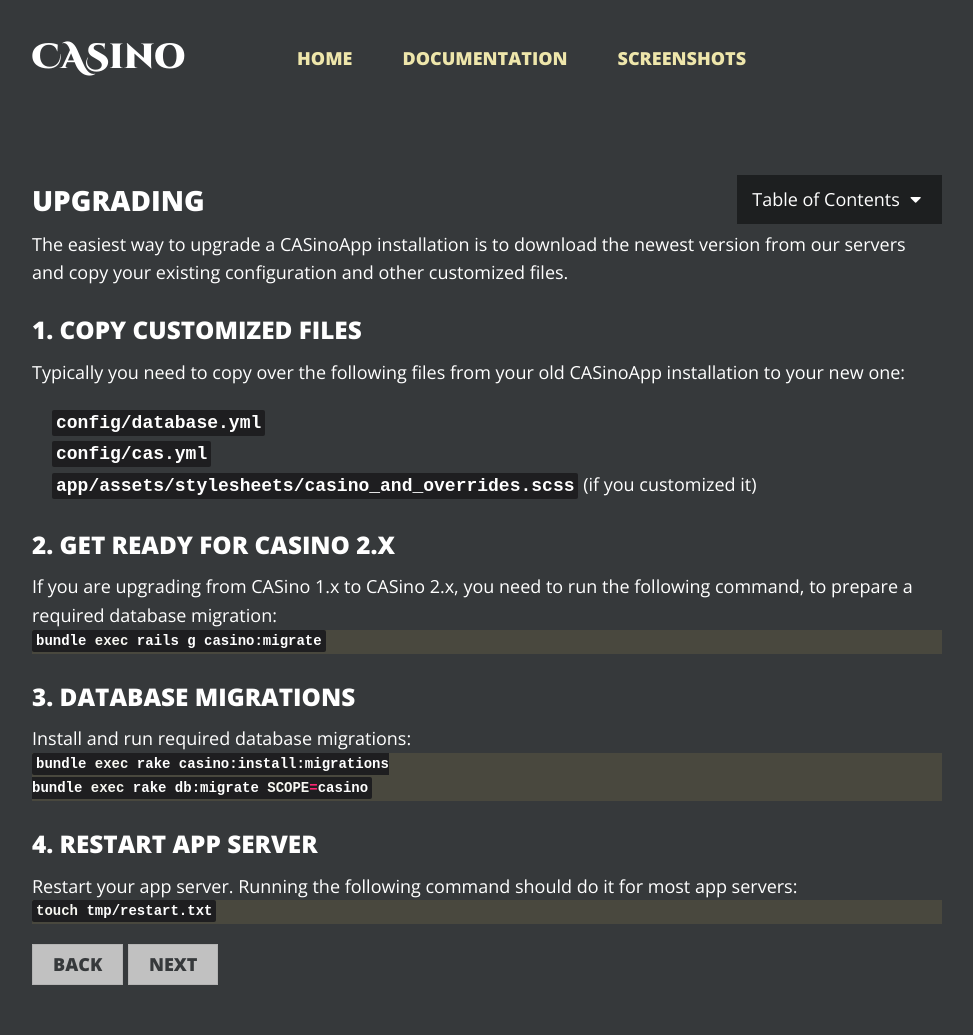
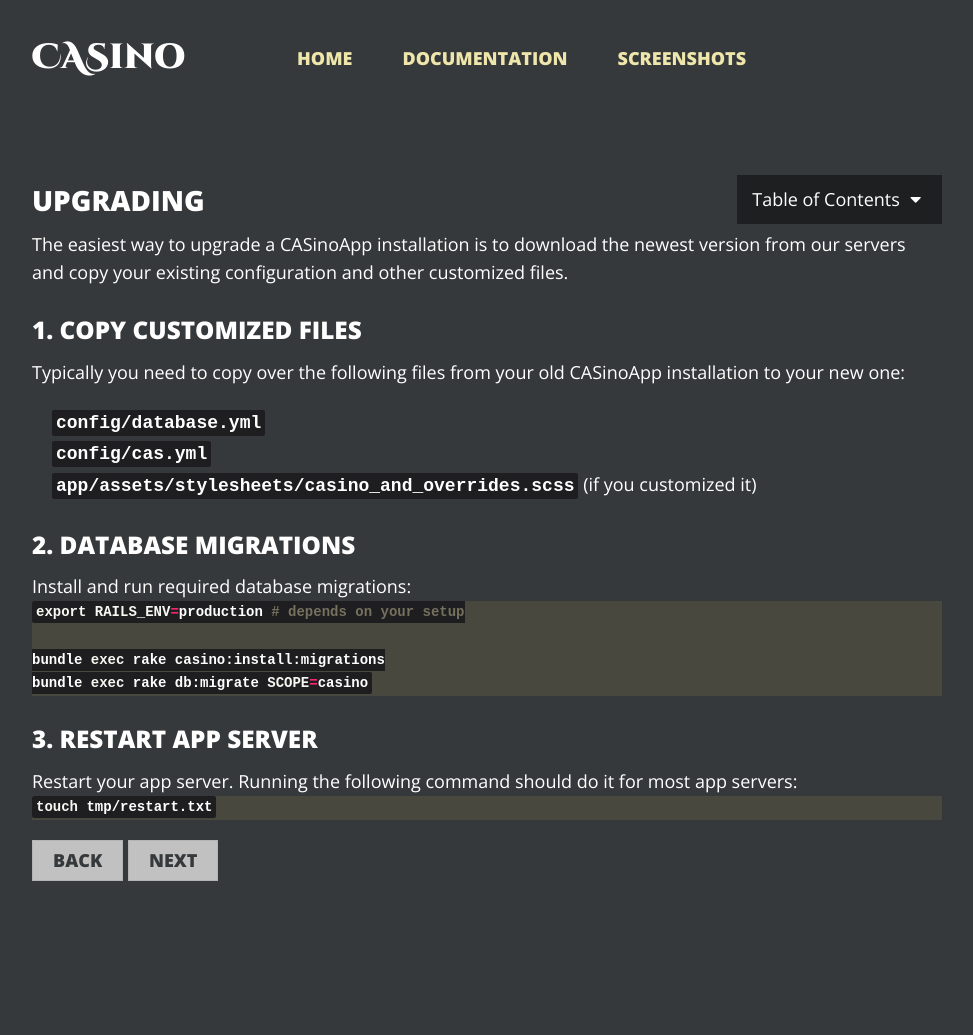
Before and after one commit to rbCAS/rbcas.github.com, a Jekyll site: the page built from docs/upgrading/index.md, in a window 1280 px wide. Shown: the whole page, without its empty margins (153-1126 px from the left). Built offline with Jekyll 4.4.1, drawn with Linux system fonts in a browser that asks for light colours; after the commit the page ends 931 px from its top, so only the background shows below that.

Commit message:
Remove deprecated step

```diff
--- a/docs/upgrading/index.md
+++ b/docs/upgrading/index.md
@@ -15,24 +15,18 @@
 * `config/cas.yml`
 * `app/assets/stylesheets/casino_and_overrides.scss` (if you customized it)
 
-## 2. Get ready for CASino 2.x
-
-If you are upgrading from CASino 1.x to CASino 2.x, you need to run the following command, to prepare a required database migration:
-
-{% highlight bash %}
-bundle exec rails g casino:migrate
-{% endhighlight %}
-
-## 3. Database migrations
+## 2. Database migrations
 
 Install and run required database migrations:
 
 {% highlight bash %}
+export RAILS_ENV=production # depends on your setup
+
 bundle exec rake casino:install:migrations
 bundle exec rake db:migrate SCOPE=casino
 {% endhighlight %}
 
-## 4. Restart app server
+## 3. Restart app server
 
 Restart your app server. Running the following command should do it for most app servers:
 
```
